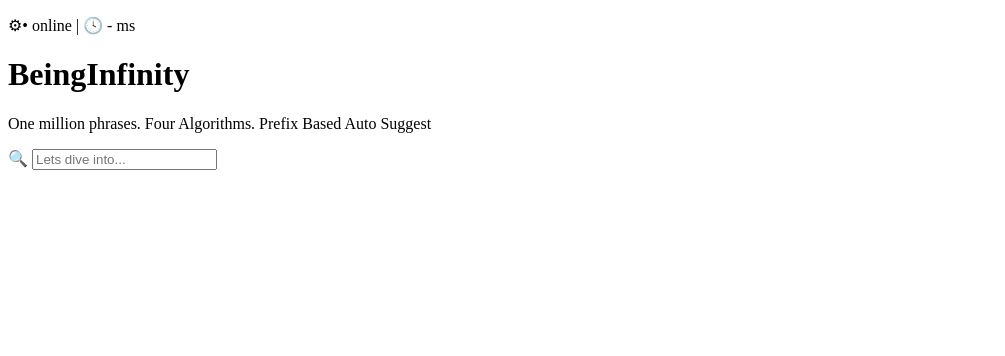
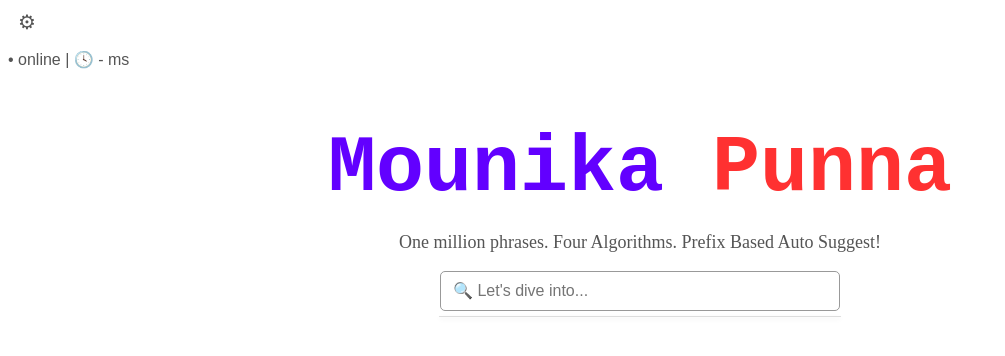
Before and after one commit to Mounika5y0/bootcamp, a website: page frontend/auttosuggest.html in a window 1280 px wide. Shown: the whole page, without its empty margins (0-1005 px from the left). Drawn offline with Linux system fonts and the light colour scheme.

Commit message:
your message here

```diff
--- /dev/null
+++ b/frontend/auttosuggest.css
@@ -0,0 +1,41 @@
+.body-container{
+    text-align: center;
+    margin-top: 100px;
+}
+
+h1{
+    font-family: 'Courier New', Courier, monospace;
+    font-size: 48px;      /* Reduced from 64px */
+    font-weight: bold;
+    margin-bottom: 10px;
+}
+
+h1 span{
+    color: #2563eb;
+}
+
+.body-container p{
+    font-size: 16px;
+    color: #555;
+    margin-bottom: 20px;
+}
+
+.algo{
+    font-size: 18px;
+    margin-top: 20px;
+}
+
+#searchinp{
+    width: 400px;
+    max-width: 90%;
+    height: 40px;
+    padding: 0 12px;
+    font-size: 15px;
+    border: 1px solid #999;
+    border-radius: 5px;
+}
+
+.nav-left p,
+.nav-right p{
+    font-size: 16px;
+}
--- a/frontend/auttosuggest.html
+++ b/frontend/auttosuggest.html
@@ -4,14 +4,149 @@
     <meta charset="UTF-8">
     <meta name="viewport" content="width=device-width, initial-scale=1.0">
     <title>Auto Suggest</title>
+
+    <style>
+        body{
+            font-family: Arial, Helvetica, sans-serif;
+        }
+
+        .body-container{
+            text-align: center;
+            margin-top: 100px;
+        }
+
+        h1{
+            font-family: 'Courier New', Courier, monospace;
+            font-size: 48px;
+            font-weight: bold;
+            margin-bottom: 10px;
+        }
+
+        h1 span{
+            color: #2563eb;
+        }
+
+        p{
+            font-size:16px;
+            color:#555;
+        }
+
+        #search-inp{
+            width:400px;
+            max-width:90%;
+            height:40px;
+            padding:0 12px;
+            font-size:16px;
+            border:1px solid #999;
+            border-radius:5px;
+            outline:none;
+        }
+
+        #suggestion-box{
+            width:400px;
+            max-width:90%;
+            margin:5px auto;
+            border:1px solid #ddd;
+            border-top:none;
+            border-radius:0 0 5px 5px;
+            text-align:left;
+            background:white;
+            box-shadow:0 2px 5px rgba(0,0,0,0.1);
+        }
+
+        #suggestion-box div{
+            padding:10px;
+            cursor:pointer;
+        }
+
+        #suggestion-box div:hover{
+            background:#f2f2f2;
+        }
+
+        #p1{
+            font-size:20px;
+            margin:10px;
+        }
+
+        #p2{
+            margin-bottom:20px;
+        }
+    </style>
 </head>
+
 <body>
-    <!-- <h1>Auto Suggest Page</h1> -->
-     <p> &#9881;&bull; online | &#128339; - ms</p>
-     <h1>BeingInfinity</h1>
-     <p>One million phrases. Four Algorithms. Prefix Based Auto Suggest</p>
-     <form>
-        &#128269; <input type="search" id="searchinp" placeholder="Lets dive into...">
-     </form>
+
+    <p id="p1">&#9881;</p>
+    <p id="p2">&bull; online | &#128339; - ms</p>
+
+    <form onsubmit="return false;" style="text-align:center;">
+
+        <h1 style="font-size:80px;">
+            <span style="color:#6200ff;">Mounika</span>
+            <span style="color:rgb(255,49,49);">Punna</span>
+        </h1>
+
+        <p style="font-family:'Playfair Display', serif; font-size:18px;">
+            One million phrases. Four Algorithms. Prefix Based Auto Suggest!
+        </p>
+
+        <input
+            type="search"
+            id="search-inp"
+            placeholder="&#128269; Let's dive into..."
+        >
+
+        <div id="suggestion-box"></div>
+
+    </form>
+
+    <script>
+
+        var searchBox = document.getElementById("search-inp");
+        var suggestionBox = document.getElementById("suggestion-box");
+
+        searchBox.addEventListener("input", function () {
+
+            var userInput = searchBox.value;
+
+            // Clear suggestions if input is empty
+            if (userInput.trim() === "") {
+                suggestionBox.innerHTML = "";
+                return;
+            }
+
+            var url =
+                "https://autosuggest-backend.onrender.com/api/autosuggest?q="
+                + encodeURIComponent(userInput)
+                + "&algorithm=brute&limit=10&weighted=false";
+
+            fetch(url)
+                .then(function(response){
+                    return response.json();
+                })
+                .then(function(data){
+
+                    console.log(data);
+
+                    var resultArray = data.results;
+                    var htmlResults = "";
+
+                    for(var i=0;i<resultArray.length;i++){
+                        htmlResults +=
+                        "<div>" + resultArray[i].text + "</div>";
+                    }
+
+                    suggestionBox.innerHTML = htmlResults;
+                })
+                .catch(function(error){
+                    console.log(error);
+                    suggestionBox.innerHTML =
+                        "<div>No suggestions found.</div>";
+                });
+
+        });
+
+    </script>
+
 </body>
 </html>
```
